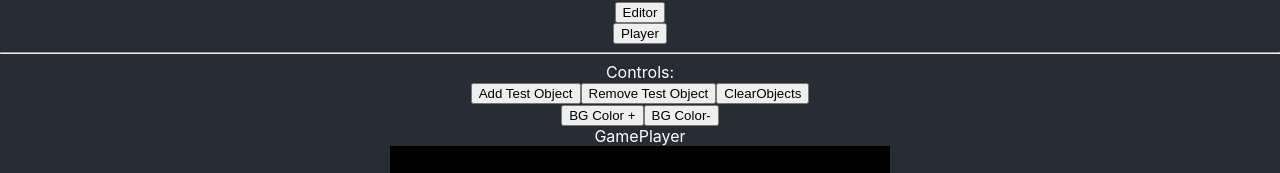
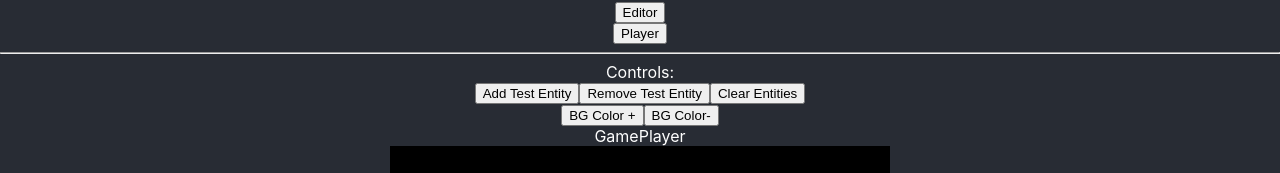
Before and after one commit to fadookie/diygames, a React (Create React App) app: page / in a window 1280 px wide. Shown: the part 118-291 px from the top of the page. Built offline with nearby package versions, Linux system fonts and the light colour scheme.

Commit message:
rename objects -> entities

```diff
--- a/src/components/Editor.js
+++ b/src/components/Editor.js
@@ -7,12 +7,12 @@ import './Editor.css';
 function Editor() {
   const context = useContext(GameContext);
   const { gameState, gameDispatch } = context;
-  const addTestObject = () => {
+  const addTestEntity = () => {
     const id = parseInt(_.uniqueId(), 10);
     gameDispatch({
-      type: 'setObjects',
-      objects: {
-        [`testObject_${id}`]: {
+      type: 'setEntities',
+      entities: {
+        [`testEntity_${id}`]: {
           transform: {
             pos: { x: id * 20, y: 10 },
             size: { w: 10, h: 10 },
@@ -24,11 +24,11 @@ function Editor() {
     });
   };
 
-  const removeTestObject = () => {
-    if (Object.keys(gameState.objects).length < 1) return;
+  const removeTestEntity = () => {
+    if (Object.keys(gameState.entities).length < 1) return;
     gameDispatch({
-      type: 'removeObject',
-      objectId: Object.keys(gameState.objects)[0],
+      type: 'removeEntities',
+      entityIds: [Object.keys(gameState.entities)[0]],
     });
   };
 
@@ -39,14 +39,14 @@ function Editor() {
   return (
     <div className="container">
       Controls:<br />
-      <button className="button" onClick={addTestObject}>
-        Add Test Object
+      <button className="button" onClick={addTestEntity}>
+        Add Test Entity
       </button>
-      <button className="button" onClick={removeTestObject}>
-        Remove Test Object
+      <button className="button" onClick={removeTestEntity}>
+        Remove Test Entity
       </button>
-      <button className="button" onClick={() => gameDispatch({ type: 'clearObjects' })}>
-        ClearObjects
+      <button className="button" onClick={() => gameDispatch({ type: 'clearEntities' })}>
+        Clear Entities
       </button>
       <br />
       <button className="button" onClick={shiftBgColor.bind(null, 10)}>
@@ -57,7 +57,7 @@ function Editor() {
       </button>
       <GamePlayer />
       <br />
-      Objects:
+      Scene:
       <pre class="codePreview">{`GameState: ${JSON.stringify(gameState, undefined, 2)}`}</pre>
     </div>
   );
--- a/src/components/GamePlayer.js
+++ b/src/components/GamePlayer.js
@@ -11,11 +11,11 @@ function createSketch(scene, node) {
       // p.colorMode(p.HSB);
     };
     p.draw = () => {
-      const { bgColor, objects } = scene.current;
+      const { bgColor, entities } = scene.current;
       p.background(bgColor);
 
-      Object.keys(objects).forEach((key) => {
-        const o = objects[key];
+      Object.keys(entities).forEach((key) => {
+        const o = entities[key];
         console.log(`@@@ draw ${key}:`, o);
         p.push();
         if (o.strokeColor) {
--- a/src/state/gameContextReducer.js
+++ b/src/state/gameContextReducer.js
@@ -1,26 +1,26 @@
 import _ from 'lodash';
 
 // type Scene = {
-//   [objects : string]:
+//   [entities : string]:
 // }
 
 export const initialState = {
-  objects: {},
+  entities: {},
   bgColor: 0,
 };
 Object.freeze(initialState);
 
 export default (state, action) => {
   switch (action.type) {
-    case 'setObjects': {
-      return { ...state, objects: { ...state.objects, ...action.objects } };
-    } case 'removeObject': {
-      return { ...state, objects: _.omit(state.objects, [action.objectId]) };
-    } case 'clearObjects': {
-      return { ...state, objects: {} };
+    case 'setEntities': {
+      return { ...state, entities: { ...state.entities, ...action.entities } };
+    } case 'removeEntities': {
+      return { ...state, entities: _.omit(state.entities, action.entityIds) };
+    } case 'clearEntities': {
+      return { ...state, entities: {} };
     } case 'setBgColor': {
       return { ...state, bgColor: _.clamp(action.color, 0, 255) };
     } default:
-      throw new Error();
+      throw new Error(`Unknown action type:'${action.type}'`);
   }
 };
```
